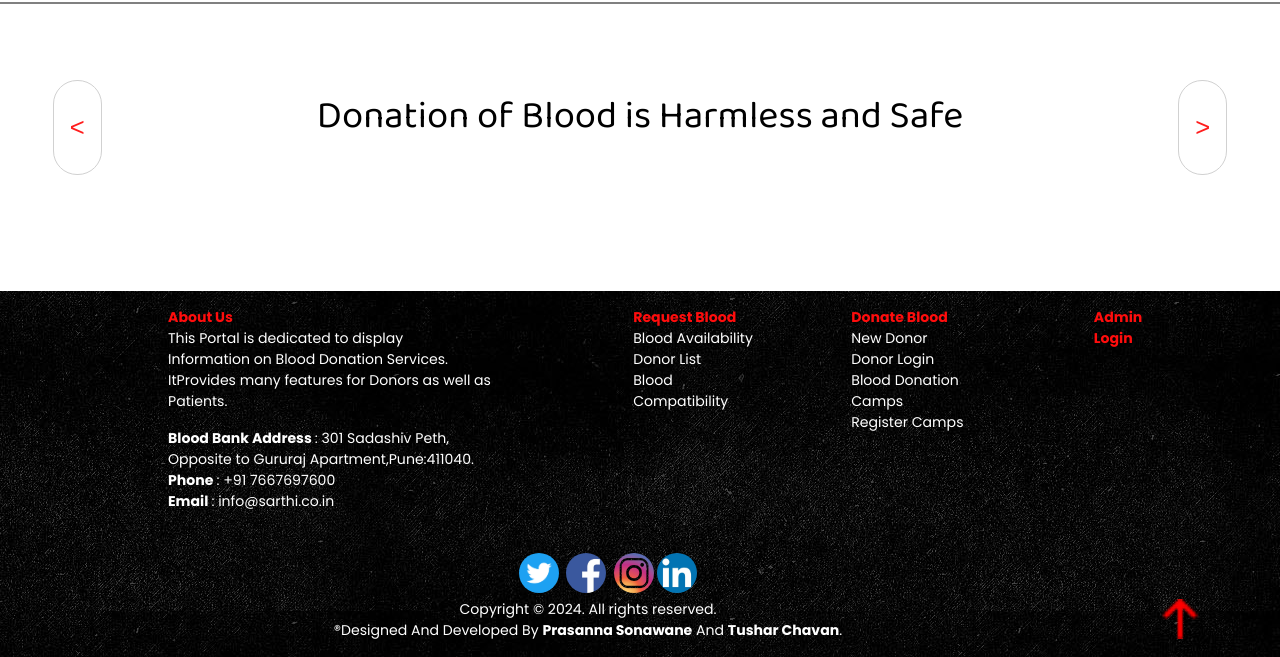
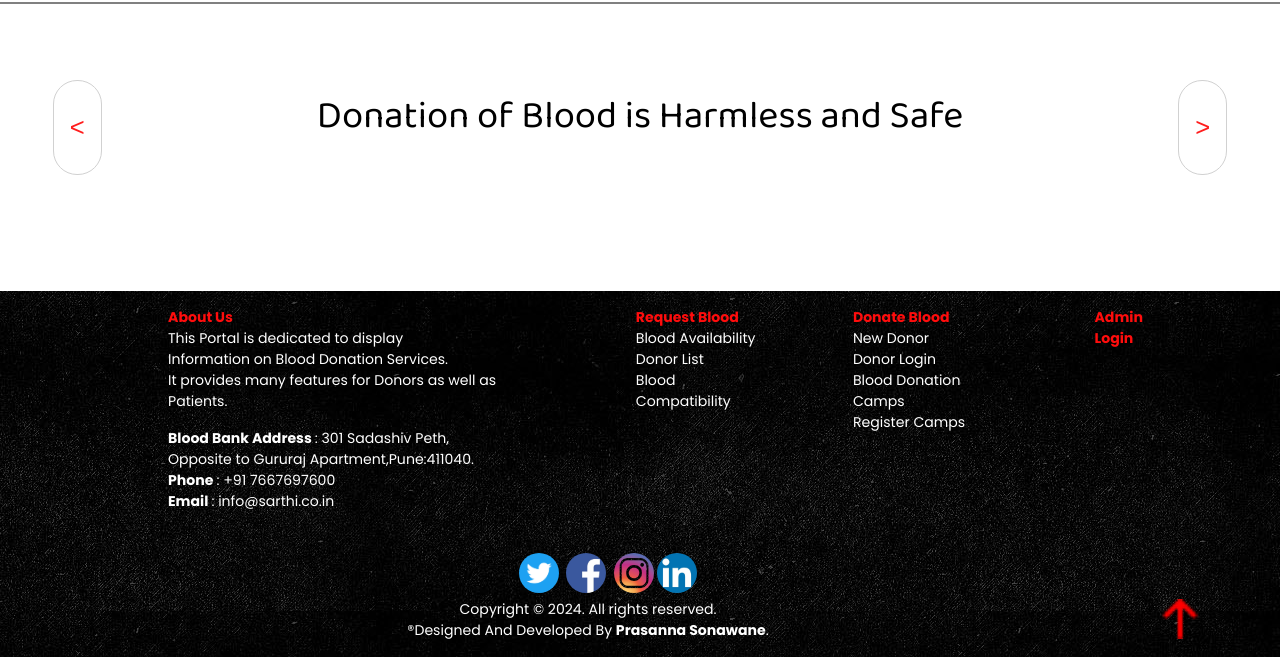
Before and after one commit to dev-prasanna-sonawane/Sarthi-Blood-Bank, a PHP site: page / in a window 1280 px wide; the page is wider, and only the part inside the window is pictured. Shown: the part 4434-5091 px from the top of that part. Run offline with PHP 8.4, Linux system fonts and the light colour scheme.

Commit message:
Minor Updates

```diff
--- a/admin_footer.php
+++ b/admin_footer.php
@@ -14,7 +14,7 @@
     </ul>
 </nav><br>
 <div>Copyright &copy; 2024. All rights reserved.</div>
-<div> &reg;Designed And Developed By <strong>Prasanna Sonawane</strong> And <strong>Tushar Chavan.</strong> </div>
+<div> &reg;Designed And Developed By <strong>Prasanna Sonawane</strong>. </div>
 <script>
      document.querySelectorAll('.f_nav_li').forEach(flink => {
       if(flink.href==window.location.href){
--- a/database/run_new.sql
+++ b/database/run_new.sql
@@ -10,7 +10,6 @@ CREATE TABLE `sarthibloodbank_db`.`admin_details` (`admin_id` INT NOT NULL AUTO_
 
 -- Inserting data
 INSERT INTO `admin_details` (`admin_id`, `admin_name`, `admin_password`) VALUES ('1', 'Prasanna', 'admin1');
-INSERT INTO `admin_details` (`admin_id`, `admin_name`, `admin_password`) VALUES ('2', 'Tushar', 'admin2');
 
 
 
@@ -63,7 +62,7 @@ INSERT INTO `camp_details` (`camp_id`, `org_name`, `o_name`, `o_mobile_no`, `o_e
 -- Changing table structure(DDL commands)
 
 -- Creating Table
-CREATE TABLE `bloodbank_db`.`blood_stock` (`blood_id` INT NOT NULL AUTO_INCREMENT , `blood_group` VARCHAR(10) NOT NULL , `units` INT NOT NULL , PRIMARY KEY (`blood_id`), UNIQUE (`blood_group`));
+CREATE TABLE `sarthibloodbank_db`.`blood_stock` (`blood_id` INT NOT NULL AUTO_INCREMENT , `blood_group` VARCHAR(10) NOT NULL , `units` INT NOT NULL , PRIMARY KEY (`blood_id`), UNIQUE (`blood_group`));
 
 -- Working with data(DML commands)
 
--- a/footer.php
+++ b/footer.php
@@ -1,4 +1,4 @@
-<nav id="f_navbar"><ul id="f_nav_ul"><li id="about_us"><a class="f_nav_li f_links" href="about_us.php" style="color:var(--color);"><strong>About Us</strong></a><br>This Portal is dedicated to display<br> Information on Blood Donation Services.<br>ItProvides many features for Donors as well as Patients.<br>
+<nav id="f_navbar"><ul id="f_nav_ul"><li id="about_us"><a class="f_nav_li f_links" href="about_us.php" style="color:var(--color);"><strong>About Us</strong></a><br>This Portal is dedicated to display<br> Information on Blood Donation Services.<br>It provides many features for Donors as well as Patients.<br>
       <p>
         <strong> Blood Bank Address </strong>: 301 Sadashiv Peth,<br>Opposite to Gururaj Apartment,Pune:411040.<br>
         <strong> Phone </strong>: +91 7667697600<br>
@@ -36,7 +36,7 @@
     </section>
     <div id="scroll_up"><img src="assets/images/up_arrow.png" alt="Scroll Up" class="logout" onclick="scrollup()"></div>
 <div id="copy_right">Copyright &copy; 2024. All rights reserved.</div>
-<div id="d_and_d"> &reg;Designed And Developed By <strong>Prasanna Sonawane</strong> And <strong>Tushar Chavan</strong>.
+<div id="d_and_d"> &reg;Designed And Developed By <strong>Prasanna Sonawane</strong>.
 </div>
 <script>
   function scrollup(){
--- a/footer1.php
+++ b/footer1.php
@@ -1,6 +1,6 @@
 <nav id="f_navbar">
     <ul id="f1_nav_ul">
-        <li id="about_us"><a class="f_nav_li f_links" href="about_us.php" style="color:var(--color);"><strong>About Us</strong></a><br>This Portal is dedicated to display<br> Information on Blood Donation Services.<br>ItProvides many features for Donors as well as Patients.<br>
+        <li id="about_us"><a class="f_nav_li f_links" href="about_us.php" style="color:var(--color);"><strong>About Us</strong></a><br>This Portal is dedicated to display<br> Information on Blood Donation Services.<br>It provides many features for Donors as well as Patients.<br>
             <p>
                 <strong> Blood Bank Address </strong>: 301 Sadashiv Peth,<br>Opposite to Gururaj Apartment,Pune:411040.<br>
                 <strong> Phone </strong>: +91 7667697600<br>
@@ -34,7 +34,7 @@
 </section>
 <div id="scroll_up"><img src="assets/images/up_arrow.png" alt="Scroll Up" class="logout" onclick="scrollup()"></div>
 <div id="copy_right">Copyright &copy; 2024. All rights reserved.</div>
-<div id="d_and_d"> &reg;Designed And Developed By <strong>Prasanna Sonawane</strong> And <strong>Tushar Chavan</strong>.
+<div id="d_and_d"> &reg;Designed And Developed By <strong>Prasanna Sonawane</strong>.
 </div>
 <script>
     function scrollup() {
```
Also changed, not shown: donor_dashboard.php (+8 -3 lines).
